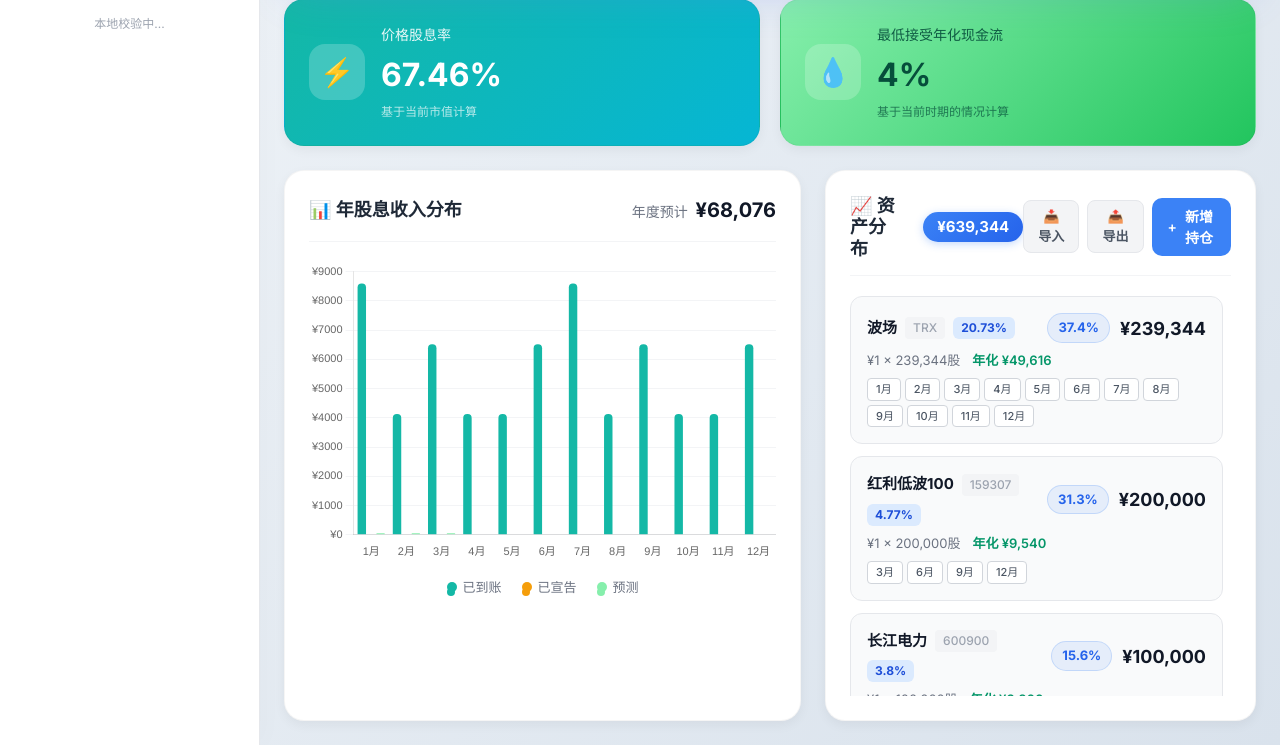
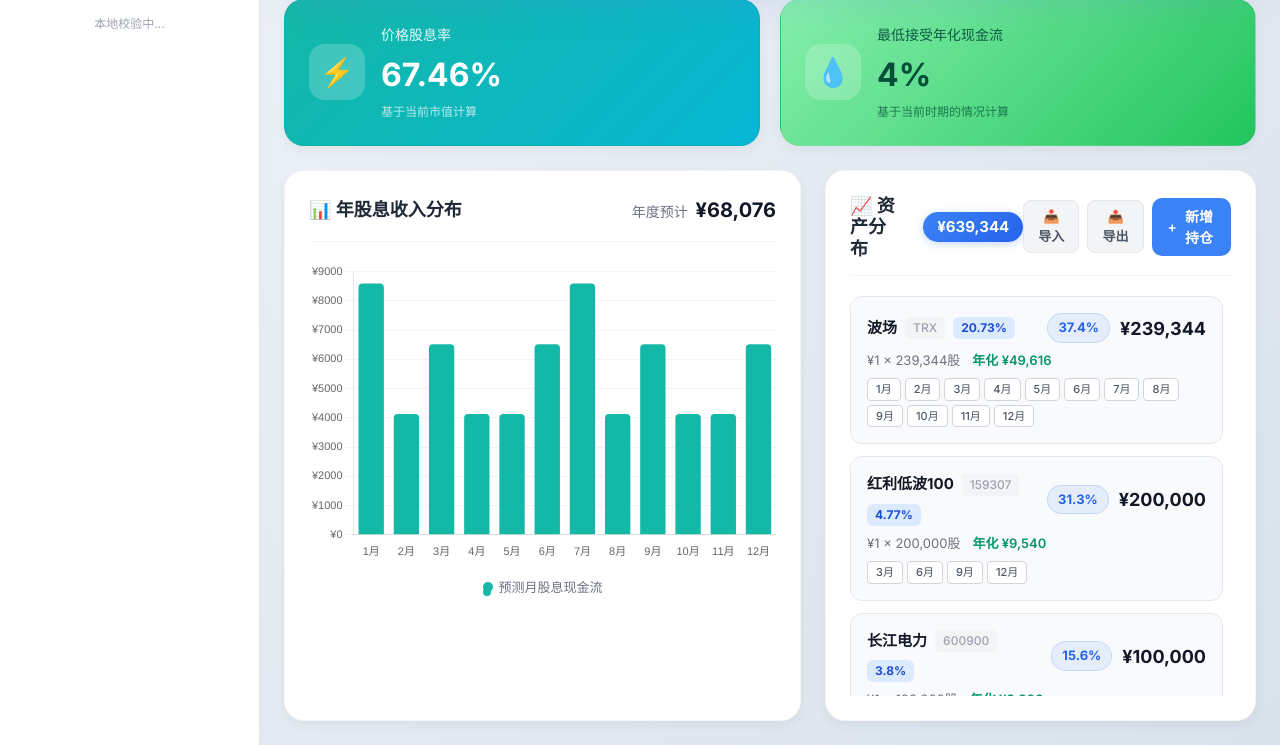
Before and after one commit to zhangliwanguiz/my-website, a Flask app: page / in a window 1280 px wide, after a click that opens the changed part. Shown: the part 382-1127 px from the top of the page. Run offline with Flask 3, Linux system fonts and the light colour scheme; some libraries are stand-ins or nearby versions.

```diff
--- a/static/js/main.js
+++ b/static/js/main.js
@@ -1142,20 +1142,21 @@ exportData() {
                         data: this.data.monthlyData.received,
                         backgroundColor: '#14b8a6',
                         borderRadius: 4,
-                        label: '已收到'
-                    },
-                    {
-                        data: this.data.monthlyData.announced,
-                        backgroundColor: '#f59e0b',
-                        borderRadius: 4,
-                        label: '已宣布'
-                    },
-                    {
-                        data: this.data.monthlyData.predicted,
-                        backgroundColor: '#86efac',
-                        borderRadius: 4,
-                        label: '预测'
+                        label: '预测月股息现金流'
                     }
+                    ,
+                    // {
+                    //     data: this.data.monthlyData.announced,
+                    //     backgroundColor: '#f59e0b',
+                    //     borderRadius: 4,
+                    //     label: '已宣布'
+                    // },
+                    // {
+                    //     data: this.data.monthlyData.predicted,
+                    //     backgroundColor: '#86efac',
+                    //     borderRadius: 4,
+                    //     label: '预测'
+                    // }
                 ]
             },
             options: {
--- a/templates/index.html
+++ b/templates/index.html
@@ -235,16 +235,16 @@
                     <div class="chart-legend">
                         <div class="legend-item">
                             <span class="dot received"></span>
-                            <span>已到账</span>
+                            <span>预测月股息现金流</span>
                         </div>
-                        <div class="legend-item">
+                        <!-- <div class="legend-item">
                             <span class="dot announced"></span>
                             <span>已宣告</span>
                         </div>
                         <div class="legend-item">
                             <span class="dot predicted"></span>
                             <span>预测</span>
-                        </div>
+                        </div> -->
                     </div>
                 </div>
             </section>
```
